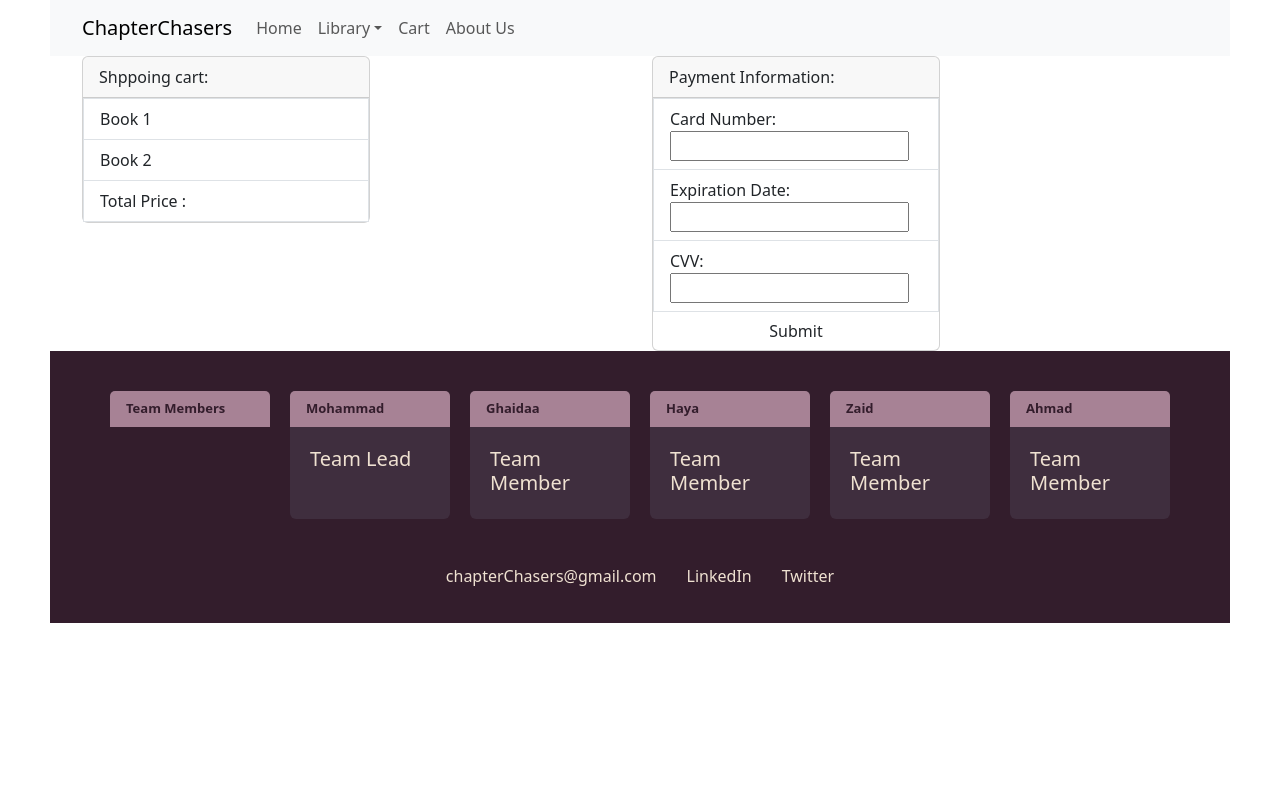
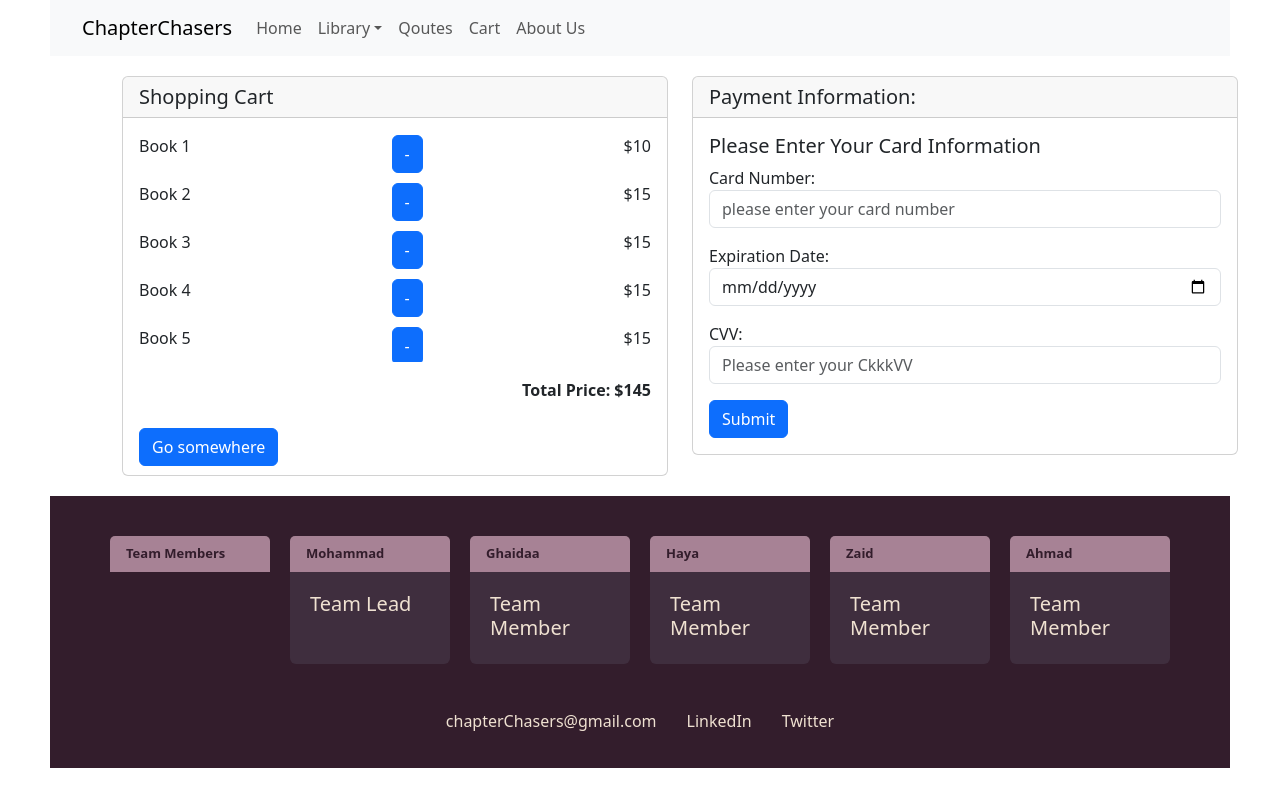
Before and after one commit to Chapter-Chasers/front-end, a React (Create React App) app: page /cart in a window 1280 px wide. Built offline with nearby package versions, Linux system fonts and the light colour scheme.

Commit message:
cartAndQuotes

```diff
--- a/src/App.js
+++ b/src/App.js
@@ -1,12 +1,12 @@
-
 // import logo from './logo.svg';
-import Home from './components/Home/Home';
-import Navbar from './components/NavBar/NavBar';
-import Cart from './components/cart/Cart';
-import Footer from './components/footer/Footer';
-import { Route, Routes } from 'react-router-dom';
-import './App.css';
-import React from 'react';
+import Home from "./components/Home/Home";
+import Navbar from "./components/NavBar/NavBar";
+import Cart from "./components/cart/Cart";
+import Footer from "./components/footer/Footer";
+import { Route, Routes } from "react-router-dom";
+import Qoutes from "./components/qoutes/Qoutes";
+import "./App.css";
+import React from "react";
 
 function App() {
   return (
@@ -18,12 +18,12 @@ function App() {
         <Route path="/favBooks" element={<Home />} />
         <Route path="/currentBooks" element={<Home />} />
         <Route path="/finishedBooks" element={<Home />} />
+        <Route path="/qoutes" element={<Qoutes />} />
         <Route path="/cart" element={<Cart />} />
         <Route path="/aboutUs" element={<Home />} />
       </Routes>
       <Footer />
     </div>
-
   );
 }
 
--- a/src/components/NavBar/NavBar.js
+++ b/src/components/NavBar/NavBar.js
@@ -20,6 +20,7 @@ function NavBar() {
                   <NavDropdown.Item href="/currentBooks">Current Books</NavDropdown.Item>
                   <NavDropdown.Item href="/finishedBooks">Finished Books</NavDropdown.Item>
                 </NavDropdown>
+              <Nav.Link href='/qoutes'>Qoutes</Nav.Link>
               <Nav.Link href='/cart'>Cart</Nav.Link>
               <Nav.Link href='/about us'>About Us</Nav.Link>
             </Nav>
--- a/src/components/cart/Cart.css
+++ b/src/components/cart/Cart.css
@@ -1,3 +1,8 @@
+.cartCon{
+  margin: 20px;
+  margin-left: 60px;
+}
+
 .cart-wrapper {
     display: flex;
     justify-content: space-between;
@@ -101,23 +106,72 @@
     background-color: #0056b3;
   }
 
-  /* =========Shoping Cart====== */
+  /* =========Shoping Cart ========= */
 
-  /* Add styles for the shopping cart items and total price */
+.shopping-cart {
+  margin-bottom: 1rem;
+}
+
 .cart-items {
   border: 1px solid #ccc;
-    padding: 10px;
-    border-radius: 5px;
-    margin-bottom: 20px;
+  padding: 1rem;
 }
 
 .cart-item {
   display: flex;
   justify-content: space-between;
-    margin-bottom: 5px;
+  align-items: center;
+  margin-bottom: 0.5rem;
 }
 
+.scroll-container {
+  overflow-y: auto;
+  max-height: calc(41vh - 100px);
+}
+
+
 .total-price {
-    text-align: right;
+  display: flex;
+  justify-content: flex-end;
+  margin-top: 1rem;
   font-weight: bold;
 }
+
+  /* ========= Payment ========= */
+
+
+.payment-card {
+  width: 18rem;
+  margin: 1rem;
+  box-shadow: 0 4px 8px rgba(0, 0, 0, 0.1);
+}
+
+.payment-card-header {
+  background-color: #007bff;
+  color: #fff;
+  font-size: 1.2rem;
+  font-weight: bold;
+  padding: 0.5rem;
+}
+
+.payment-form {
+  padding: 1rem;
+}
+
+.payment-form label {
+  display: block;
+  margin-bottom: 0.5rem;
+  font-weight: bold;
+}
+
+.payment-form input {
+  width: 100%;
+  padding: 0.5rem;
+  border: 1px solid #ccc;
+  border-radius: 4px;
+  margin-bottom: 1rem;
+}
+
+.payment-form button {
+  margin-top: 1rem;
+}
--- a/src/components/cart/Cart.js
+++ b/src/components/cart/Cart.js
@@ -1,6 +1,7 @@
 import React from "react";
 //import ShoppingCart from "./ShoppingCart";
-import ShoppingCart from "./shoptest";
+// import ShoppingCart from "./shoptest";
+import ShoppingCart from "./ShoppingCart";
 // import PaymentInfo from "./PaymentInfo";
 import PaymentInfo from "./paymenttest";
 import Container from "react-bootstrap/Container";
@@ -10,10 +11,11 @@ import Col from "react-bootstrap/Col";
 
 export default function Cart() {
   return (
-<Container>
+<Container className="cartCon">
       <Row>
         <Col>
-          <ShoppingCart />
+          {/* <ShoppingCart /> */}
+          <ShoppingCart/>
         </Col>
         <Col>
           <PaymentInfo />
--- a/src/components/cart/ShoppingCart.js
+++ b/src/components/cart/ShoppingCart.js
@@ -1,12 +1,101 @@
+// ========================
+// this code when refresh will get the removed items back
+// ================================
+
+// import React, { useState, useEffect } from "react";
+// import Card from "react-bootstrap/Card";
+// import Button from "react-bootstrap/Button";
+// import "./Cart.css";
+
+// export default function ShoppingCart() {
+//   const [items, setItems] = useState([
+//     { id: 1, name: "Book 1", price: 10 },
+//     { id: 2, name: "Book 2", price: 15 },
+//     { id: 3, name: "Book 3", price: 15 },
+//     { id: 4, name: "Book 4", price: 15 },
+//     { id: 5, name: "Book 5", price: 15 },
+//     { id: 6, name: "Book 6", price: 15 },
+//     { id: 7, name: "Book 7", price: 15 },
+//     { id: 8, name: "Book 8", price: 15 },
+//     { id: 9, name: "Book 9", price: 15 },
+//     { id: 10, name: "Book 10", price: 15 },
+//   ]);
+
+//   const [totalPrice, setTotalPrice] = useState(0);
+
+//   useEffect(() => {
+//     calculateTotalPrice();
+//   }, [items]);
+
+//   const calculateTotalPrice = () => {
+//     const total = items.reduce((acc, item) => acc + item.price, 0);
+//     setTotalPrice(total);
+//   };
+
+//   const handleRemoveItem = (id) => {
+//     const updatedItems = items.filter((item) => item.id !== id);
+//     setItems(updatedItems);
+//   };
+
+//   return (
+//     <>
+//       <Card style={{ height: "50vh" }}>
+//         <Card.Header as="h5">Shopping Cart</Card.Header>
+//         <Card.Body>
+//           <div className="scroll-container">
+//             {items.map((item) => (
+//               <div key={item.id} className="cart-item">
+//                 <p>{item.name}</p>
+//                 <Button variant="primary" onClick={() => handleRemoveItem(item.id)}>
+//                   -
+//                 </Button>
+//                 <p>${item.price}</p>
+//               </div>
+//             ))}
+//           </div>
+
+//           <div className="total-price">
+//             <p>Total Price: ${totalPrice}</p>
+//             <br />
+//             {/* <Button variant="primary">Go somewhere</Button> */}
+//           </div>
+
+//           <Button variant="primary">Go somewhere</Button>
+//         </Card.Body>
+//       </Card>
+//     </>
+//   );
+// }
+
+
+// ===========================
+// this code is using localStorage, the cart items will be saved in the browser's local storage
+// =============================
+
 import React, { useState, useEffect } from "react";
 import Card from "react-bootstrap/Card";
-import './Cart.css';
+import Button from "react-bootstrap/Button";
+import "./Cart.css";
 
 export default function ShoppingCart() {
-  const [items] = useState([
+  const initialItems = [
     { id: 1, name: "Book 1", price: 10 },
     { id: 2, name: "Book 2", price: 15 },
-  ]);
+    { id: 3, name: "Book 3", price: 15 },
+    { id: 4, name: "Book 4", price: 15 },
+    { id: 5, name: "Book 5", price: 15 },
+    { id: 6, name: "Book 6", price: 15 },
+    { id: 7, name: "Book 7", price: 15 },
+    { id: 8, name: "Book 8", price: 15 },
+    { id: 9, name: "Book 9", price: 15 },
+    { id: 10, name: "Book 10", price: 15 },
+  ];
+
+  // geting cart items from local storage or use initialItems if not available
+  const [items, setItems] = useState(() => {
+    const storedItems = JSON.parse(localStorage.getItem("cartItems"));
+    return storedItems || initialItems;
+  });
 
   const [totalPrice, setTotalPrice] = useState(0);
 
@@ -14,25 +103,46 @@ export default function ShoppingCart() {
     calculateTotalPrice();
   }, [items]);
 
+  useEffect(() => {
+    // save cart items to local storage whenever the items state changes
+    localStorage.setItem("cartItems", JSON.stringify(items));
+  }, [items]);
+
   const calculateTotalPrice = () => {
     const total = items.reduce((acc, item) => acc + item.price, 0);
     setTotalPrice(total);
   };
 
+  const handleRemoveItem = (id) => {
+    const updatedItems = items.filter((item) => item.id !== id);
+    setItems(updatedItems);
+  };
+
   return (
-    <section className="mb-4">
-      <h3>Shopping Cart</h3>
-      <div className="cart-items">
+    <>
+      <Card style={{ height: "50vh" }}>
+        <Card.Header as="h5">Shopping Cart</Card.Header>
+        <Card.Body>
+          <div className="scroll-container">
             {items.map((item) => (
               <div key={item.id} className="cart-item">
                 <p>{item.name}</p>
+                <Button variant="primary" onClick={() => handleRemoveItem(item.id)}>
+                  -
+                </Button>
                 <p>${item.price}</p>
               </div>
             ))}
           </div>
+
           <div className="total-price">
             <p>Total Price: ${totalPrice}</p>
+            <br />
           </div>
-    </section>
+
+          <Button variant="primary">Go somewhere</Button>
+        </Card.Body>
+      </Card>
+    </>
   );
 }
--- a/src/components/cart/paymenttest.js
+++ b/src/components/cart/paymenttest.js
@@ -1,11 +1,17 @@
 import React from "react";
-import Card from 'react-bootstrap/Card';
-import ListGroup from 'react-bootstrap/ListGroup';
-import Button from 'react-bootstrap/Button';
+import Card from "react-bootstrap/Card";
+// import ListGroup from 'react-bootstrap/ListGroup';
+import Button from "react-bootstrap/Button";
+import Form from "react-bootstrap/Form";
 
 export default function paymenttest() {
+  const handleButtonClick = () => {
+    console.log("Button clicked!");
+  };
+
   return (
-<Card style={{ width: '18rem' }}>
+    <>
+      {/* <Card style={{ width: '18rem' }}>
       <Card.Header>Payment Information:</Card.Header>
       <ListGroup variant="flush">
       <form className="payment-form">
@@ -21,6 +27,70 @@ export default function paymenttest() {
         </form>
              <Button variant="-dark">Submit</Button>{' '}
       </ListGroup>
-    </Card>
+    </Card> */}
+
+      {/* <Card className="payment-card">
+      <Card.Header className="payment-card-header">Payment Information:</Card.Header>
+      <Card.Body>
+        <form className="payment-form">
+          <div className="form-group">
+            <label htmlFor="cardNumber">Card Number:</label>
+            <input type="text" id="cardNumber" />
+          </div>
+          <div className="form-group">
+            <label htmlFor="expiration">Expiration Date:</label>
+            <input type="text" id="expiration" />
+          </div>
+          <div className="form-group">
+            <label htmlFor="cvv">CVV:</label>
+            <input type="text" id="cvv" />
+          </div>
+          <button className="btn btn-dark">Submit</button>
+        </form>
+      </Card.Body>
+    </Card> */}
+
+      <form>
+        <Card>
+          <Card.Header as="h5">Payment Information:</Card.Header>
+          <Card.Body>
+            <Card.Title>Please Enter Your Card Information</Card.Title>
+
+            <Card.Text>
+              Card Number:
+              <Form.Control
+                type="number"
+                placeholder="please enter your card number"
+                required
+              />
+            </Card.Text>
+
+            <Card.Text>
+              Expiration Date:
+              <Form.Control
+                type="date"
+                placeholder="expiration date"
+                required
+              />
+            </Card.Text>
+
+            <Card.Text>
+              CVV:
+              <Form.Control
+                type="text"
+                placeholder="Please enter your CkkkVV"
+                pattern="[0-9]{3,4}" // Rg_Ex for only 3 or 4 digit numbers
+                title="Please enter a valid CVV (3 or 4 digits)"
+                required
+              />
+            </Card.Text>
+
+            <Button variant="primary" onClick={handleButtonClick} type="submit">
+              Submit
+            </Button>
+          </Card.Body>
+        </Card>
+      </form>
+    </>
   );
 }
--- /dev/null
+++ b/src/components/qoutes/Qoutes.js
@@ -0,0 +1,65 @@
+import React, { useState, useEffect } from 'react';
+// import { Carousel } from 'react-bootstrap';
+import Table from 'react-bootstrap/Table';
+import Card from 'react-bootstrap/Card';
+
+
+
+const Quotes = () => {
+    const [quote, setQuote] = useState('');
+
+    useEffect(() => {
+        fetchQuote();
+    }, []);
+
+    const fetchQuote = async () => {
+        try {
+            const response = await fetch(`${process.env.REACT_APP_QOUTE_URL}`);
+            if (!response.ok) {
+                throw new Error('Network response was not ok.');
+            }
+            const data = await response.json();
+            console.log(data);
+            setQuote(data.content);
+        } catch (error) {
+            console.log('Error fetching quote:', error);
+        }
+    };
+
+    return (
+        <>
+         <Table striped bordered hover variant="dark">
+      <thead>
+        <tr>
+          <th>quote</th>
+        </tr>
+      </thead>
+      <tbody>
+        <tr>
+          <td>{quote}</td>
+        </tr>
+      </tbody>
+    </Table>
+
+    <Card style={{ width: '18rem', height: '25vh'}}>
+      <Card.Body>
+        <Card.Title></Card.Title>
+        <Card.Subtitle className="mb-2 text-muted">Card Subtitle</Card.Subtitle>
+        <Card.Text>
+        {quote}
+        </Card.Text>
+      </Card.Body>
+    </Card>
+
+        </>
+        // <Carousel>
+        //     <Carousel.Item>
+        //         <div className="carousel-content">
+        //             <p>{quote}</p>
+        //         </div>
+        //     </Carousel.Item>
+        // </Carousel>
+    );
+};
+
+export default Quotes;
```
Lines whose indentation alone changed are shown as unchanged.
